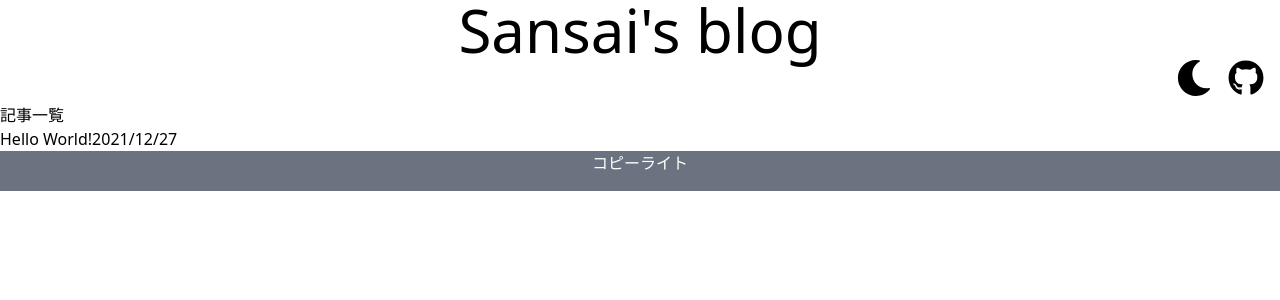
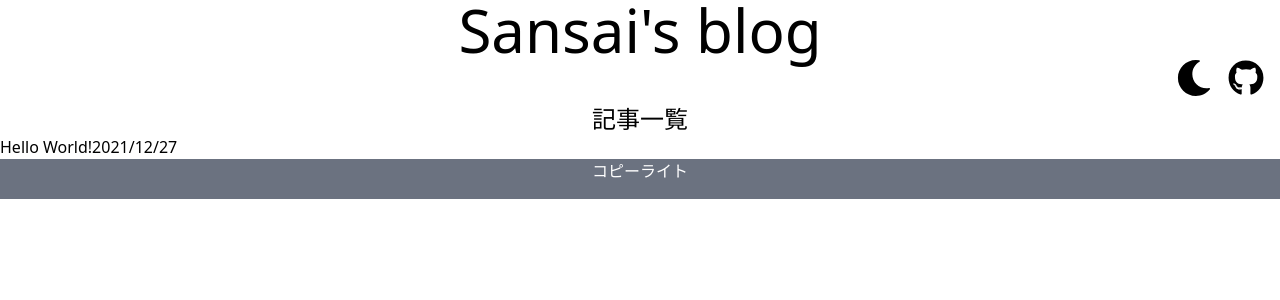
Before and after one commit to Sansai-snct/blog, a Next.js app: page / in a window 1280 px wide. Shown: the top 300 px of the page. Built offline with nearby package versions, Linux system fonts and the light colour scheme.

Commit message:
[update] 小タイトルの調整#7

```diff
--- a/src/pages/index.tsx
+++ b/src/pages/index.tsx
@@ -15,7 +15,7 @@ const Home: NextPage<Props> = ({ allPosts }) => {
   return (
     <div>
       <Layout pageTitle='blog|TOP'>
-        <div>記事一覧</div>
+        <div className='text-2xl text-center'>記事一覧</div>
         <ul>
           <li>
             {allPosts.map((post) => (
```
